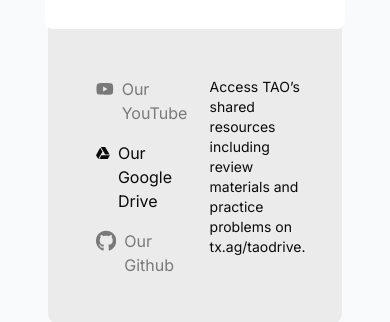
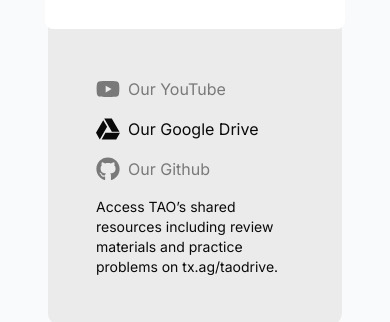
Before and after one commit to TAO-ENGR/club-website, a Next.js app in the folder club-website/: page / in a window 390 px wide. Shown: the part 836-1158 px from the top of the page. Built offline with nearby package versions, Linux system fonts and the light colour scheme.

Commit message:
make material hub text (links and description) flex row

```diff
--- a/club-website/src/app/page.tsx
+++ b/club-website/src/app/page.tsx
@@ -119,7 +119,7 @@ export default function Experience_TL() {
               ))}
             </div>
           </div>
-          <div className='w-full md:w-[50vw] flex flex-row md:flex-col gap-4 items-start flex-grow p-4'>
+          <div className='w-full md:w-[50vw] flex flex-col gap-4 items-start flex-grow p-4'>
             <div className="flex flex-col gap-4 flex-grow w-[50vw] md:w-auto">
               {MATERIAL_HUBS.map((material_hub, idx) => (
                   <div
```
